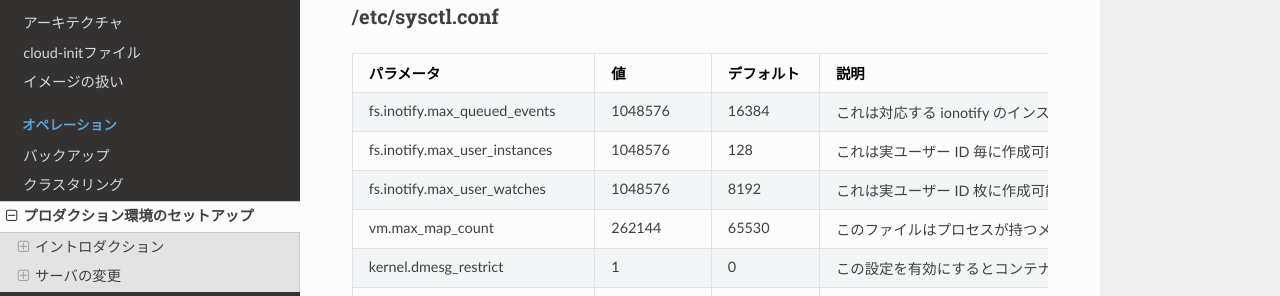
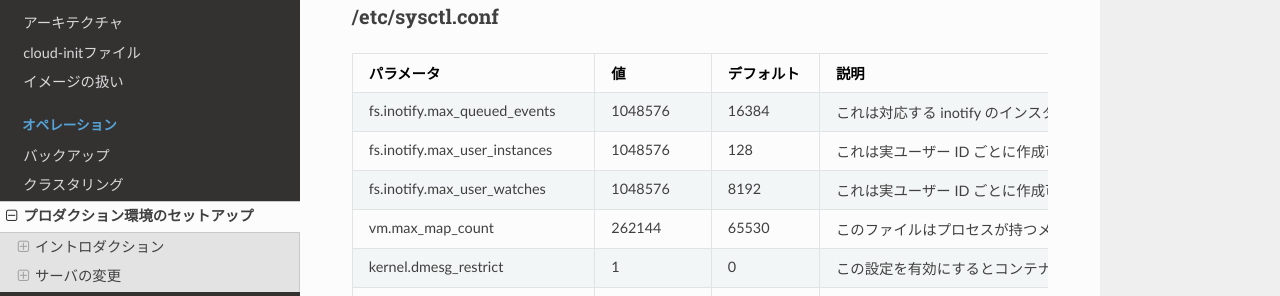
Before and after one commit to lxc-jp/lxd-ja, an MkDocs documentation site: the page built from doc/production-setup.md, in a window 1280 px wide and 900 px high, scrolled down 894 px. Shown: the part 154-450 px from the top of the window. Built offline with MkDocs 1.6.1, drawn with Linux system fonts in a browser that asks for light colours; nearby versions of some CDN libraries; old or Windows-style settings are respelled for this version of MkDocs.

Commit message:
Improvate translation of LXD 4.2
Signed-off-by: Hiroaki Nakamura <hnakamur@gmail.com>

```diff
--- a/doc/production-setup.md
+++ b/doc/production-setup.md
@@ -47,9 +47,9 @@ root    | hard  | nofile  | 1048576   | 未設定 <!-- unset -->     | オープ
 
 パラメータ <!-- Parameter -->       | 値 <!-- Value -->     | デフォルト <!-- Default --> | 説明 <!-- Description -->
 :-----                              | :---       | :---      | :---
-fs.inotify.max\_queued\_events      | 1048576    | 16384     | これは対応する ionotify のインスタンスにキューイングされるイベント数の上限を指定します。 <!-- This specifies an upper limit on the number of events that can be queued to the corresponding inotify instance. --> [1]
-fs.inotify.max\_user\_instances     | 1048576    | 128       | これは実ユーザー ID 毎に作成可能な ionotify のインスタンス数の上限を指定します。 <!-- This specifies an upper limit on the number of inotify instances that can be created per real user ID. --> [1]
-fs.inotify.max\_user\_watches       | 1048576    | 8192      | これは実ユーザー ID 枚に作成可能な watch 数の上限を指定します。 <!-- This specifies an upper limit on the number of watches that can be created per real user ID. --> [1]
+fs.inotify.max\_queued\_events      | 1048576    | 16384     | これは対応する inotify のインスタンスにキューイングされるイベント数の上限を指定します。 <!-- This specifies an upper limit on the number of events that can be queued to the corresponding inotify instance. --> [1]
+fs.inotify.max\_user\_instances     | 1048576    | 128       | これは実ユーザー ID ごとに作成可能な inotify のインスタンス数の上限を指定します。 <!-- This specifies an upper limit on the number of inotify instances that can be created per real user ID. --> [1]
+fs.inotify.max\_user\_watches       | 1048576    | 8192      | これは実ユーザー ID ごとに作成可能な watch 数の上限を指定します。 <!-- This specifies an upper limit on the number of watches that can be created per real user ID. --> [1]
 vm.max\_map\_count                  | 262144     | 65530     | このファイルはプロセスが持つメモリマップ領域の最大数を含みます。malloc の呼び出しの副作用として、 直接的にはmmap と mprotect によって、また、共有ライブラリーをロードすることによって、メモリマップ領域を使います。  <!-- This file contains the maximum number of memory map areas a process may have. Memory map areas are used as a side-effect of calling malloc, directly by mmap and mprotect, and also when loading shared libraries. -->
 kernel.dmesg\_restrict              | 1          | 0         | この設定を有効にするとコンテナーがカーネルのリングバッファー内のメッセージにアクセスするのを拒否します。この設定はホスト・システム上の非 root ユーザーへのアクセスも拒否することに注意してください。 <!-- This denies container access to the messages in the kernel ring buffer. Please note that this also will deny access to non-root users on the host system. -->
 net.ipv4.neigh.default.gc_thresh3   | 8192       | 1024      | これは ARP テーブル (IPv4) 内のエントリーの最大数です。1024 個を超えるコンテナーを作成するなら増やすべきです。増やさなければ ARP テーブルがフルになったときに `neighbour: ndisc_cache: neighbor table overflow!` というエラーが発生し、コンテナーがネットワーク設定を取得できなくなります。 [2] <!-- This is the maximum number of entries in ARP table (IPv4). You should increase this if you create over 1024 containers. Otherwise, you will get the error `neighbour: ndisc_cache: neighbor table overflow!` when the ARP table gets full and those containers will not be able to get a network configuration. [2] -->
```
Also changed, not shown: doc/networks.md (+1 -1 lines), doc/security.md (+1 -1 lines).
